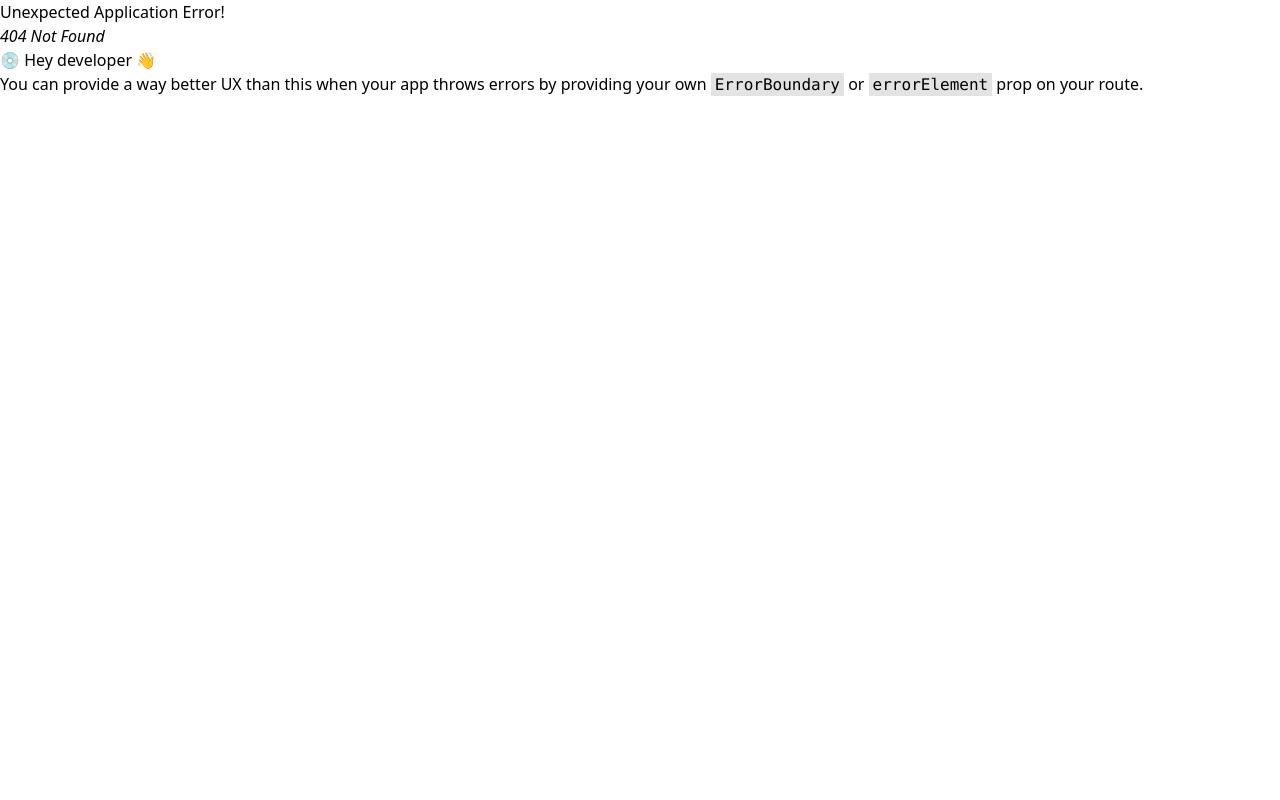
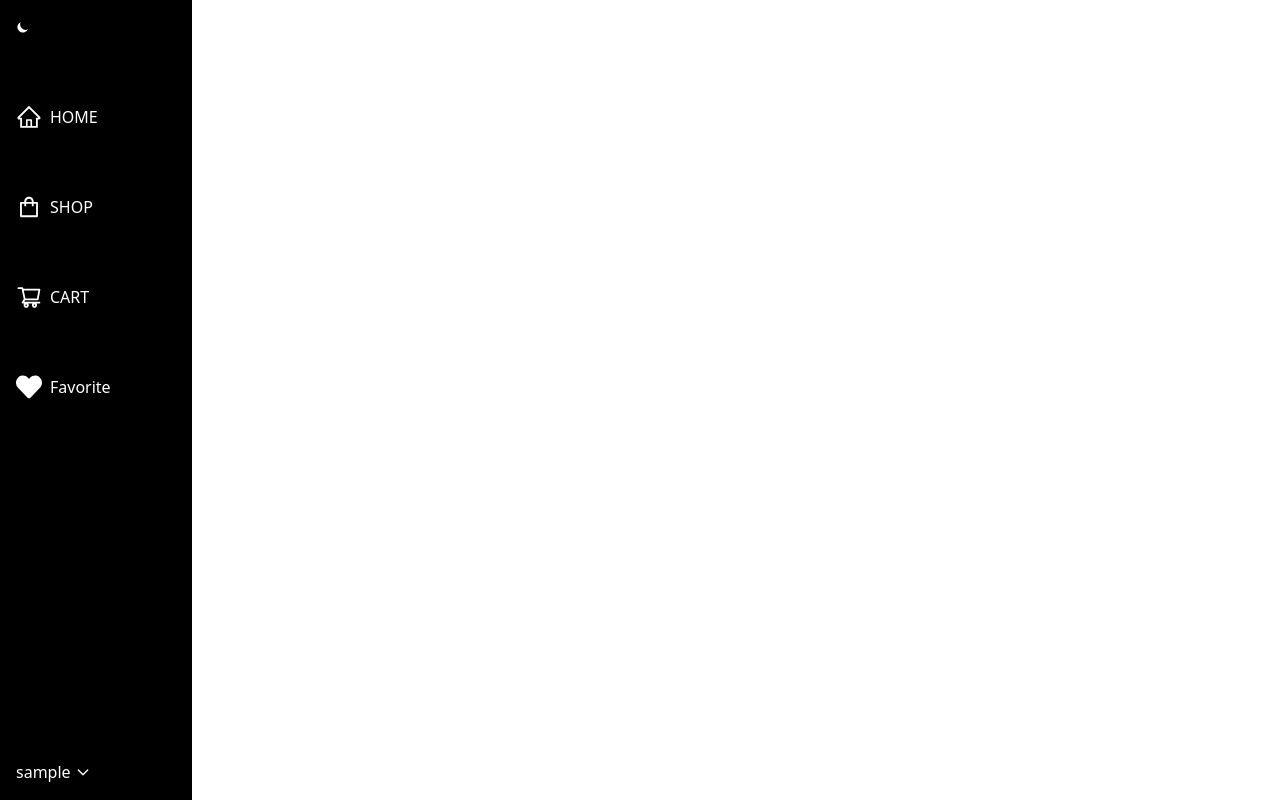
Before and after one commit to YossiTuch/yossi-store, a React (Vite) app in the folder frontend/: page /profile in a window 1280 px wide. Before the commit this address had no page. Built offline with nearby package versions, Linux system fonts and the light colour scheme; sample sign-in values are in the browser's storage.

Commit message:
Added PrivateRoute component to enforce authentication for the Profile page, enhancing the routing structure in main.jsx.

```diff
--- /dev/null
+++ b/frontend/src/components/PrivateRoute.jsx
@@ -0,0 +1,8 @@
+import { Navigate, Outlet } from "react-router";
+import { useSelector } from "react-redux";
+
+const PrivateRoute = () => {
+  const { userInfo } = useSelector((state) => state.auth);
+  return userInfo ? <Outlet /> : <Navigate to="/login" replace />;
+};
+export default PrivateRoute;
--- a/frontend/src/main.jsx
+++ b/frontend/src/main.jsx
@@ -8,12 +8,20 @@
 import { Provider } from "react-redux";
 import store from "./redux/store.js";
 
+//Private Route
+import PrivateRoute from "./components/PrivateRoute.jsx";
+
+// Auth
 import Login from "./pages/Auth/Login.jsx";
 import Register from "./pages/Auth/Register.jsx";
+import Profile from "./pages/User/Profile.jsx";
 
 const router = createBrowserRouter(
   createRoutesFromElements(
     <Route path="/" element={<App />}>
+      <Route path="" element={<PrivateRoute />}>
+        <Route path="/profile" element={<Profile />} />
+      </Route>
       <Route path="/login" element={<Login />} />
       <Route path="/register" element={<Register />} />
     </Route>,
--- /dev/null
+++ b/frontend/src/pages/User/Profile.jsx
@@ -0,0 +1,4 @@
+const Profile = () => {
+  return <div>Profile</div>;
+};
+export default Profile;
```
